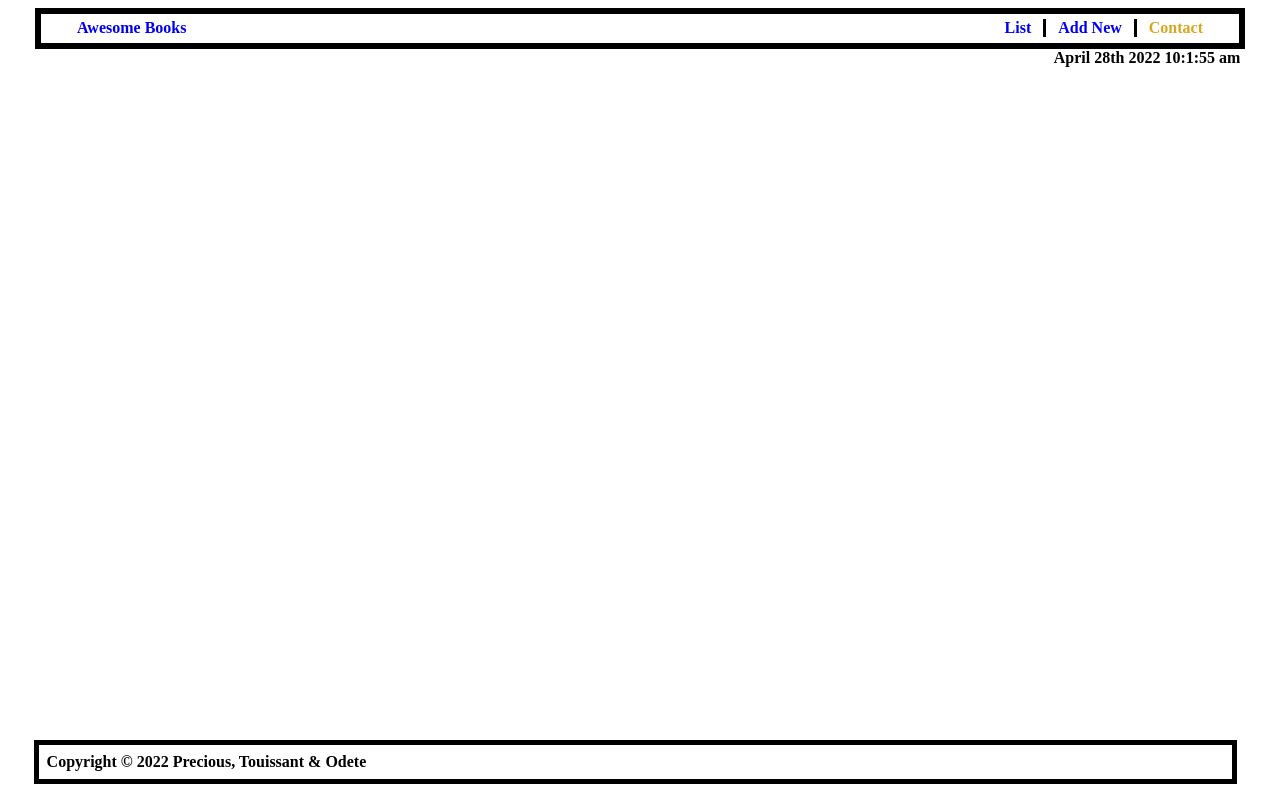
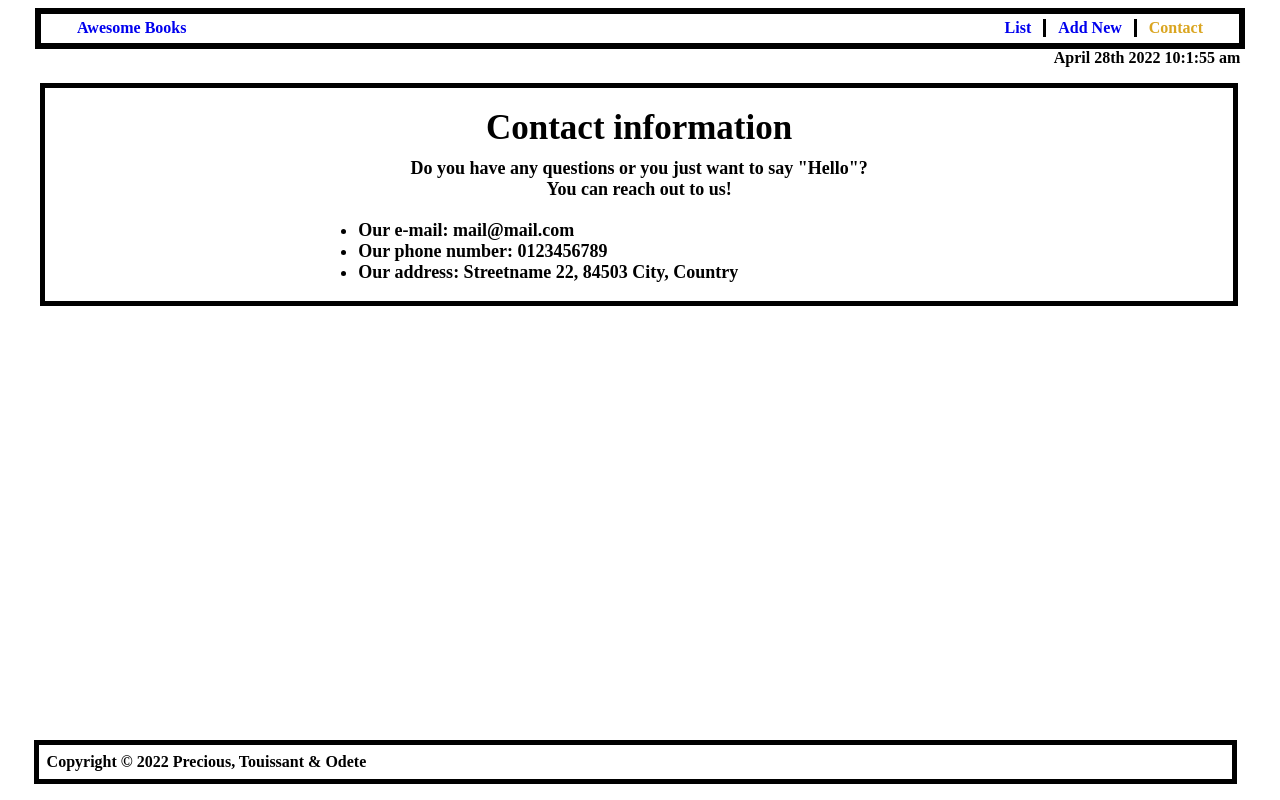
Before and after one commit to preciousakams/awesomebooksProject, a website: page index.html in a window 1280 px wide. Both pictures are taken after a click on the link "Contact". Drawn offline with Linux system fonts and the light colour scheme.

Commit message:
Add dynamic feature when a user clicks on contact menu item

```diff
--- a/index.html
+++ b/index.html
@@ -44,7 +44,20 @@
         </form>
     </section>
 </section>
-
+<section id="contact-us" class="container2 contact">
+    <div class="contact-items">
+        <h2 class="contact-title">Contact information</h2>
+        Do you have any questions or you just want to say "Hello"?
+        <br/> You can reach out to us!
+        <div class="contact-info">
+            <ul>
+                <li>Our e-mail: mail@mail.com</li>
+                <li>Our phone number: 0123456789</li>
+                <li>Our address: Streetname 22, 84503 City, Country</li>
+            </ul>
+        </div>
+    </div>
+  </section>
 <footer><p>Copyright © 2022 Precious, Touissant & Odete</p></footer>
 <script src="index.js"></script>
 </body>
--- a/style.css
+++ b/style.css
@@ -56,20 +56,33 @@ form input {
   margin-left: 35%;
 }
 
-.contact {
+.container2 {
   display: none;
-  flex-direction: column;
-  justify-content: center;
-  align-items: center;
-  padding-left: 1rem;
-  padding-right: 1rem;
+  border: 5px solid black;
+  width: 94%;
+  margin-left: 2rem;
+  margin-right: 4rem;
   margin-top: 1rem;
+  text-align: center;
 }
 
-.contact h2 {
-  font-size: 3rem;
-  margin-bottom: 3rem;
+.contact-items {
+  width: 60%;
+  font-size: 18px;
+  font-weight: 600;
+  margin: 20px auto 0 auto;
+}
+
+.contact-title {
+  font-size: 35px;
   text-align: center;
+  margin: 0 0 10px 0;
+}
+
+.contact-info {
+  width: 90%;
+  text-align: left;
+  margin: 20px auto 0 auto;
 }
 
 footer p {
@@ -80,17 +93,6 @@ footer p {
   bottom: 0;
   margin-left: 2%;
   font-weight: bold;
-}
-
-.contact p,
-.contact ul {
-  text-align: left;
-  line-height: 1.5rem;
-  margin-bottom: 2rem;
-}
-
-.contact ul {
-  margin-left: 3rem;
 }
 
 .list {
```
